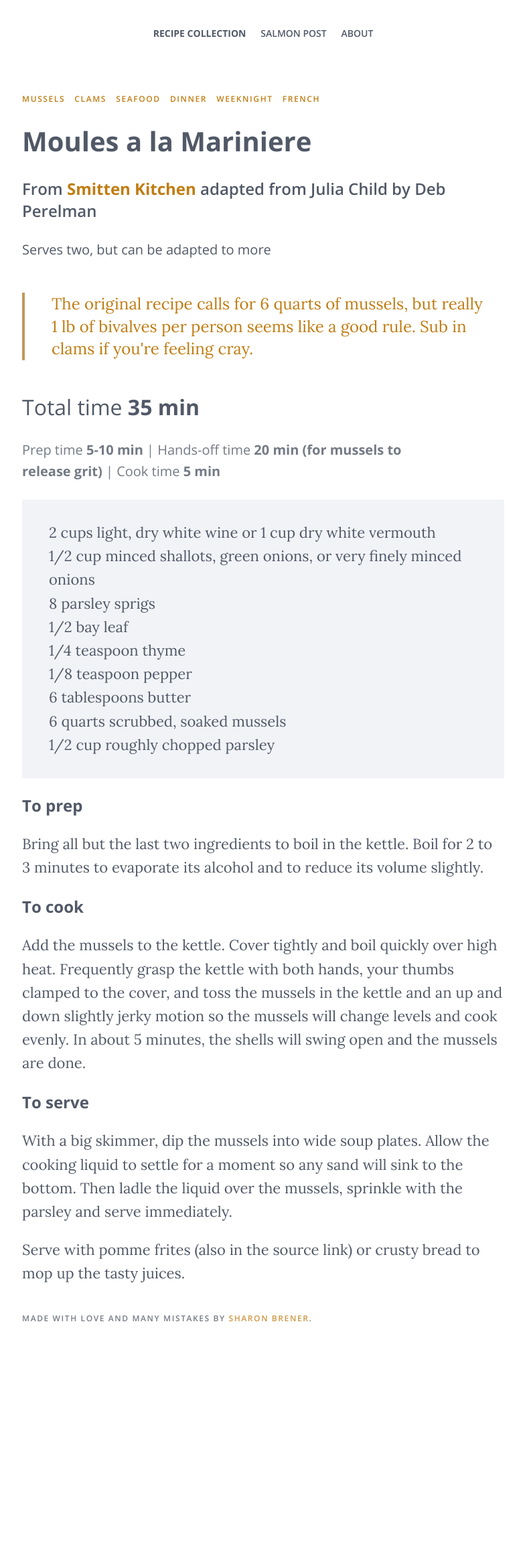
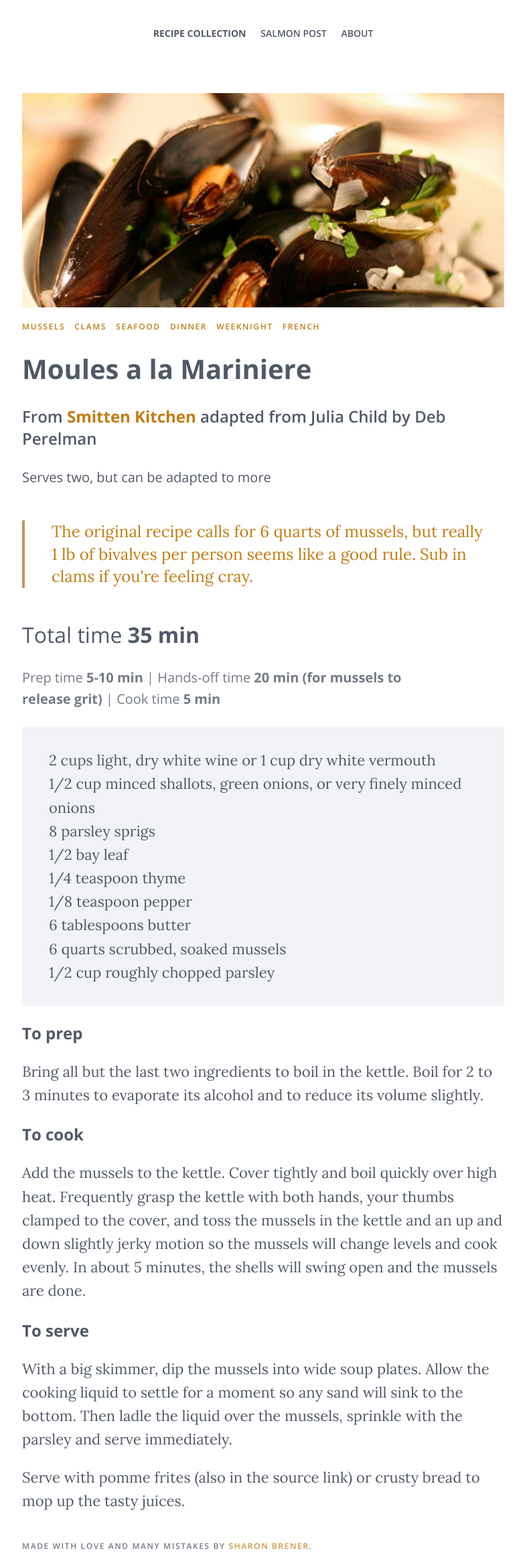
Before and after one commit to scottgallant/recipe-collection, a Jekyll site: the page built from _posts/2017-01-07-moules-a-la-mariniere.md, in a window 1280 px wide. Shown: the whole page at 67% size, without its empty margins (247-1031 px from the left). Built offline with Jekyll 4.4.1, drawn with Linux system fonts in a browser that asks for light colours; before the commit the page ends 1997 px from its top, so only the background shows below that.

Commit message:
Update from Forestry.io - 2017-01-07-moules-a-la-mariniere.md

```diff
--- a/_posts/2017-01-07-moules-a-la-mariniere.md
+++ b/_posts/2017-01-07-moules-a-la-mariniere.md
@@ -2,7 +2,7 @@
 title: Moules a la Mariniere
 date: '2017-01-07 19:13:51'
 layout: recipe
-image: ''
+image: assets/moules-a-la-mariniere.jpg
 tags:
 - mussels
 - clams
```
Also changed, not shown: assets/moules-a-la-mariniere.jpg (added).
